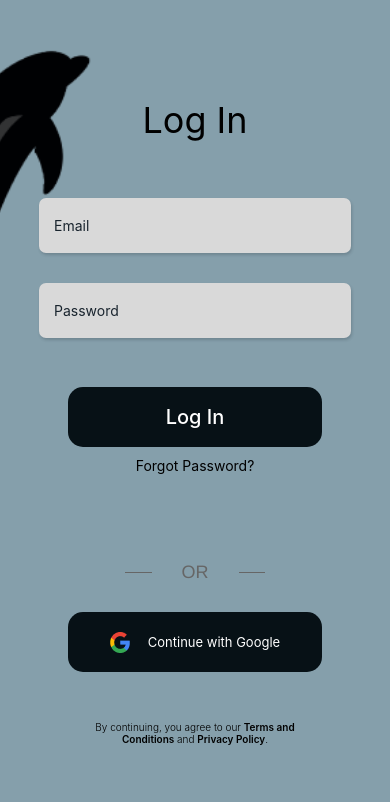
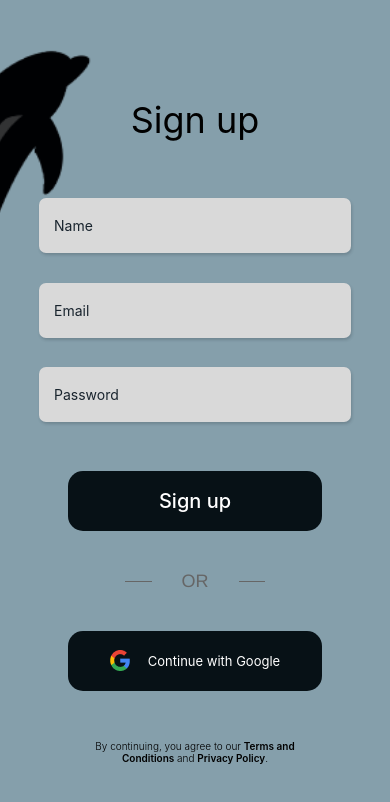
Before and after one commit to glin18/journal-app, a React Native app: screen /Signup in a window 390 px wide. Shown: the top 802 px of the page. Built offline with nearby package versions, Linux system fonts and the light colour scheme.

Commit message:
Create signup page

```diff
--- a/StackNavigator.tsx
+++ b/StackNavigator.tsx
@@ -3,12 +3,18 @@ import React from "react";
 import { NavigationContainer } from "@react-navigation/native";
 import { createNativeStackNavigator } from "@react-navigation/native-stack";
 import Login from "./screens/Login";
+import Signup from "./screens/Signup";
 
 const Stack = createNativeStackNavigator();
 
 const StackNavigator = () => {
   return (
     <Stack.Navigator>
+      <Stack.Screen
+        name="Signup"
+        component={Signup}
+        options={{ headerShown: false }}
+      />
       <Stack.Screen
         name="Login"
         component={Login}
--- /dev/null
+++ b/screens/Signup.tsx
@@ -0,0 +1,152 @@
+import {
+  View,
+  StyleSheet,
+  Text,
+  SafeAreaView,
+  TextInput,
+  TouchableOpacity,
+  Image,
+} from "react-native";
+import React from "react";
+
+const Signup = () => {
+  return (
+    <SafeAreaView style={styles.container}>
+      <Image
+        style={styles.dolphin}
+        source={require("../assets/echodolphin.png")}
+      />
+      <Text style={styles.login}>Sign up</Text>
+      <TextInput
+        style={styles.input}
+        placeholder="Name"
+        placeholderTextColor="#19242E"
+      />
+      <TextInput
+        style={styles.input}
+        placeholder="Email"
+        placeholderTextColor="#19242E"
+      />
+      <TextInput
+        style={styles.input}
+        placeholder="Password"
+        placeholderTextColor="#19242E"
+      />
+      <TouchableOpacity style={styles.loginButton}>
+        <Text style={styles.loginButtonText}>Sign up</Text>
+      </TouchableOpacity>
+      <View style={styles.orContainer}>
+        <View style={styles.horizontalLine} />
+        <Text style={styles.orText}>OR</Text>
+        <View style={styles.horizontalLine} />
+      </View>
+      <TouchableOpacity style={styles.googleButton}>
+        <Image source={require("../assets/google.png")} />
+        <Text style={styles.googleButtonText}>Continue with Google</Text>
+      </TouchableOpacity>
+      <Text style={styles.agreeText}>
+        By continuing, you agree to our{" "}
+        <Text style={styles.bold}>Terms and Conditions</Text> and{" "}
+        <Text style={styles.bold}>Privacy Policy</Text>.
+      </Text>
+    </SafeAreaView>
+  );
+};
+
+const styles = StyleSheet.create({
+  container: {
+    flex: 1,
+    backgroundColor: "#859FAB",
+    alignItems: "center",
+    gap: 10,
+  },
+  login: {
+    fontSize: 36,
+    marginTop: "25%",
+    marginBottom: "12%",
+  },
+  input: {
+    marginBottom: "5%",
+    padding: 15,
+    width: "80%",
+    height: 55,
+    color: "#19242E",
+    borderRadius: 7,
+    backgroundColor: "#D9D9D9",
+    shadowColor: "#19242E",
+    shadowOffset: { width: 1, height: 2 },
+    shadowOpacity: 0.2,
+    shadowRadius: 3,
+  },
+  loginButton: {
+    marginTop: "5%",
+    backgroundColor: "#071116",
+    padding: 10,
+    width: "65%",
+    height: 60,
+    borderRadius: 15,
+    justifyContent: "center",
+    alignItems: "center",
+  },
+  loginButtonText: {
+    color: "white",
+    textAlign: "center",
+    fontWeight: "500",
+    fontSize: 20,
+  },
+  orContainer: {
+    flexDirection: "row",
+    justifyContent: "center",
+    alignItems: "center",
+    gap: 30,
+    marginTop: "7.5%",
+  },
+  orText: {
+    color: "#666666",
+    fontWeight: "400",
+    fontSize: 18,
+    fontFamily: "Helvetica Neue",
+  },
+  horizontalLine: {
+    borderBottomColor: "#666666",
+    borderBottomWidth: 1,
+    width: "30%",
+  },
+  googleButton: {
+    marginTop: "7.5%",
+    backgroundColor: "#071116",
+    padding: 10,
+    width: "65%",
+    height: 60,
+    borderRadius: 15,
+    flexDirection: "row",
+    gap: 18,
+    justifyContent: "center",
+    alignItems: "center",
+  },
+  googleButtonText: {
+    color: "white",
+    textAlign: "center",
+    fontWeight: "400",
+    fontSize: 13,
+  },
+  agreeText: {
+    marginTop: "10%",
+    textAlign: "center",
+    fontSize: 10,
+    width: "60%",
+    fontWeight: "300",
+  },
+  bold: {
+    fontWeight: "600",
+  },
+  dolphin: {
+    position: "absolute",
+    left: "-20%",
+    top: "2%",
+    width: 190,
+    height: 322,
+  },
+});
+
+export default Signup;
```
